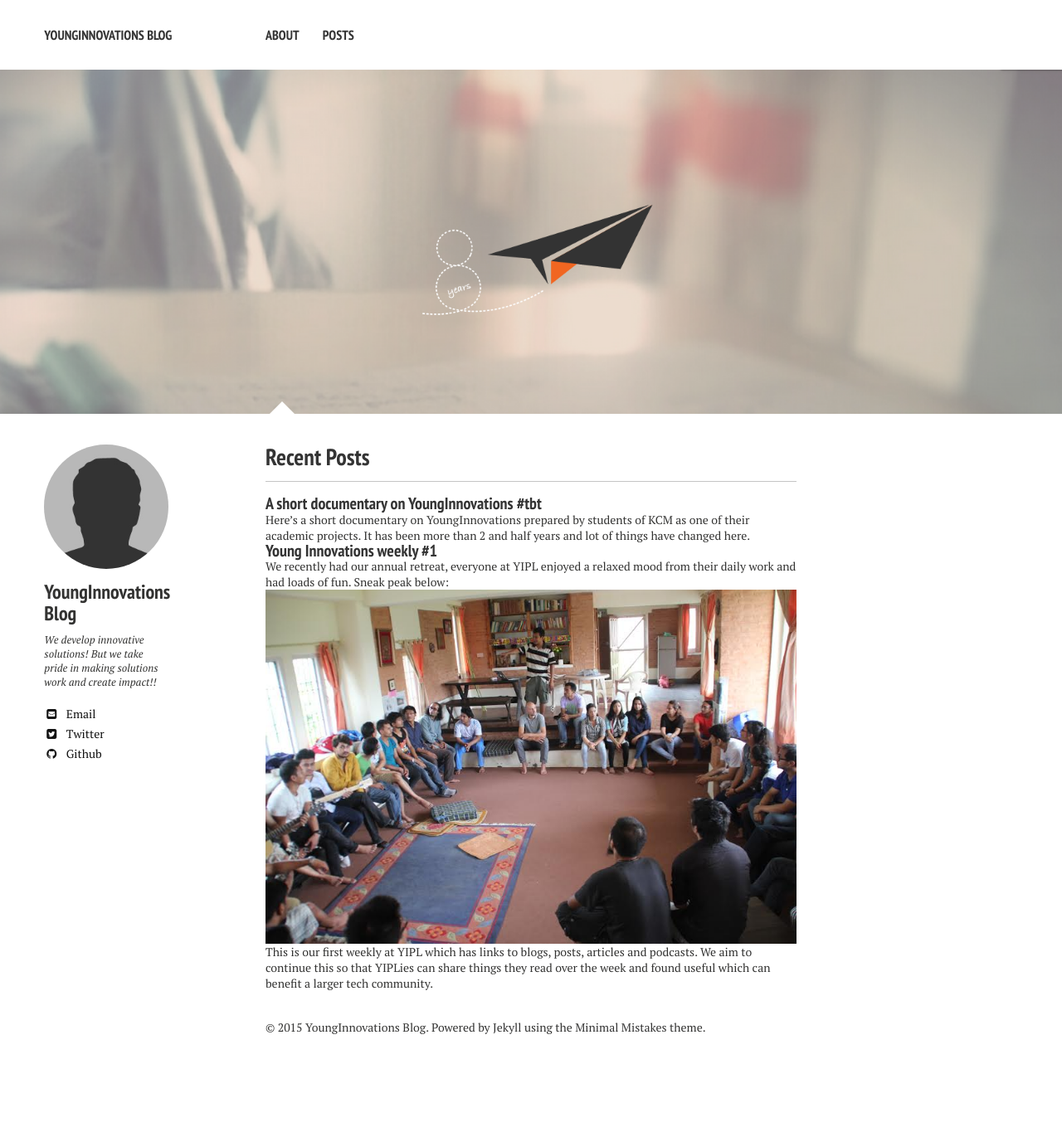
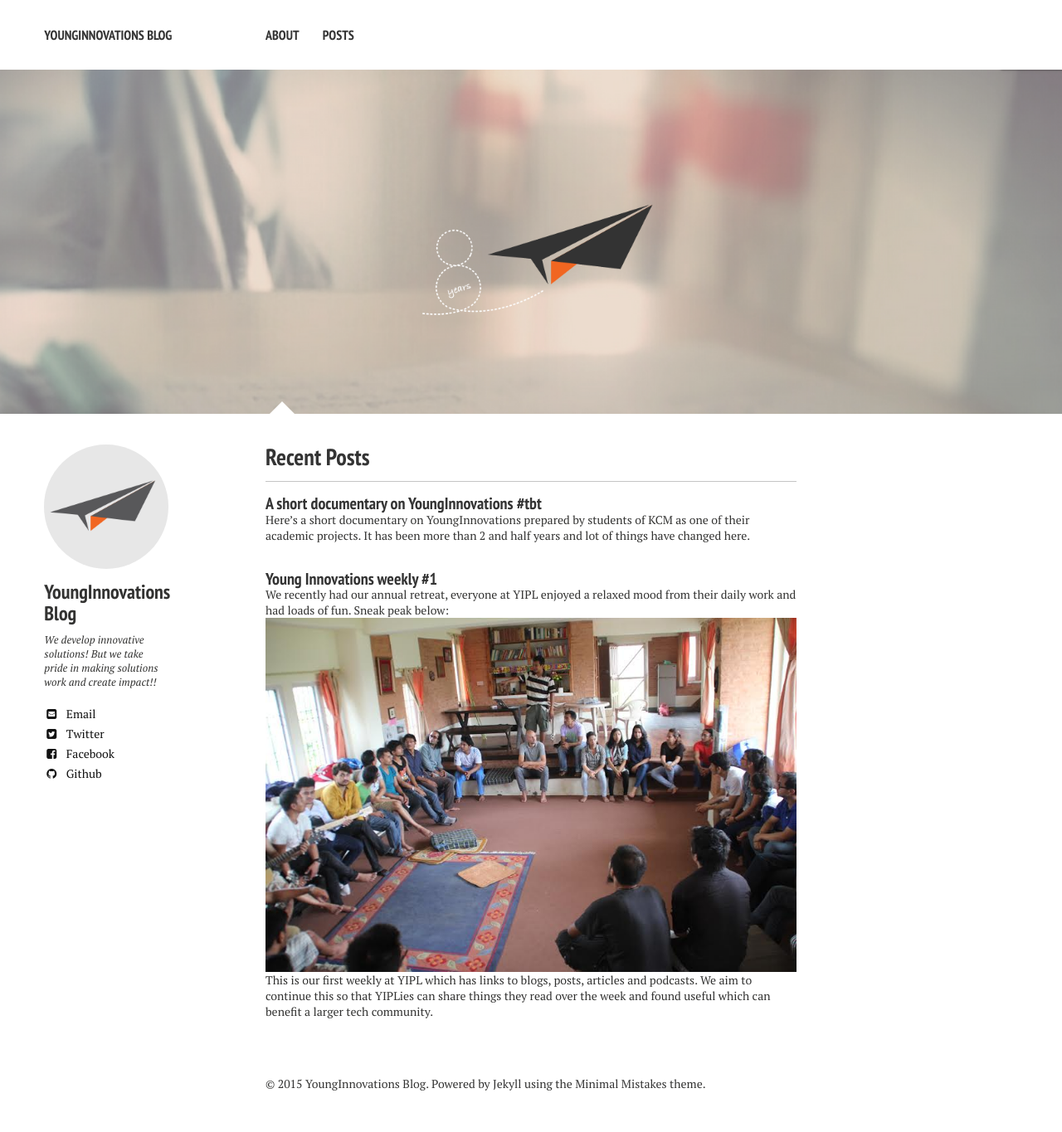
Before and after one commit to younginnovations/blog.yipl.com.np, a Jekyll site: the page built from index.md, in a window 1280 px wide. Shown: the whole page at 83% size. Built offline with Jekyll 4.4.1, drawn with Linux system fonts in a browser that asks for light colours; nearby versions of some CDN libraries; before the commit the page ends 1297 px from its top, so only the background shows below that.

Commit message:
YB-8 fix for logo and margin

```diff
--- a/_config.yml
+++ b/_config.yml
@@ -32,12 +32,12 @@ collections:
 # Site owner
 owner:
   name: YoungInnovations Blog
-  avatar: bio-photo.jpg
+  avatar: yipl-logo.png
   bio: "We develop innovative solutions! But we take pride in making solutions work and create impact!!"
   email: info@yipl.com.np
   disqus-shortname:
   twitter: yipl
-  facebook: #username
+  facebook: pages/YoungInnovations/95147447293
   google:
     plus: #username
     analytics: UA-66282424-1
--- a/_sass/page.scss
+++ b/_sass/page.scss
@@ -266,6 +266,7 @@ $button-size: 1.5rem;
 		border-bottom: 1px solid lighten($black,70);
 	}
 	article {
+		margin-bottom: 60px;
 		h2 {
 			margin-bottom: 4px;
 			@include font-rem(20);
```
Also changed, not shown: images/yipl-logo.png (added).
